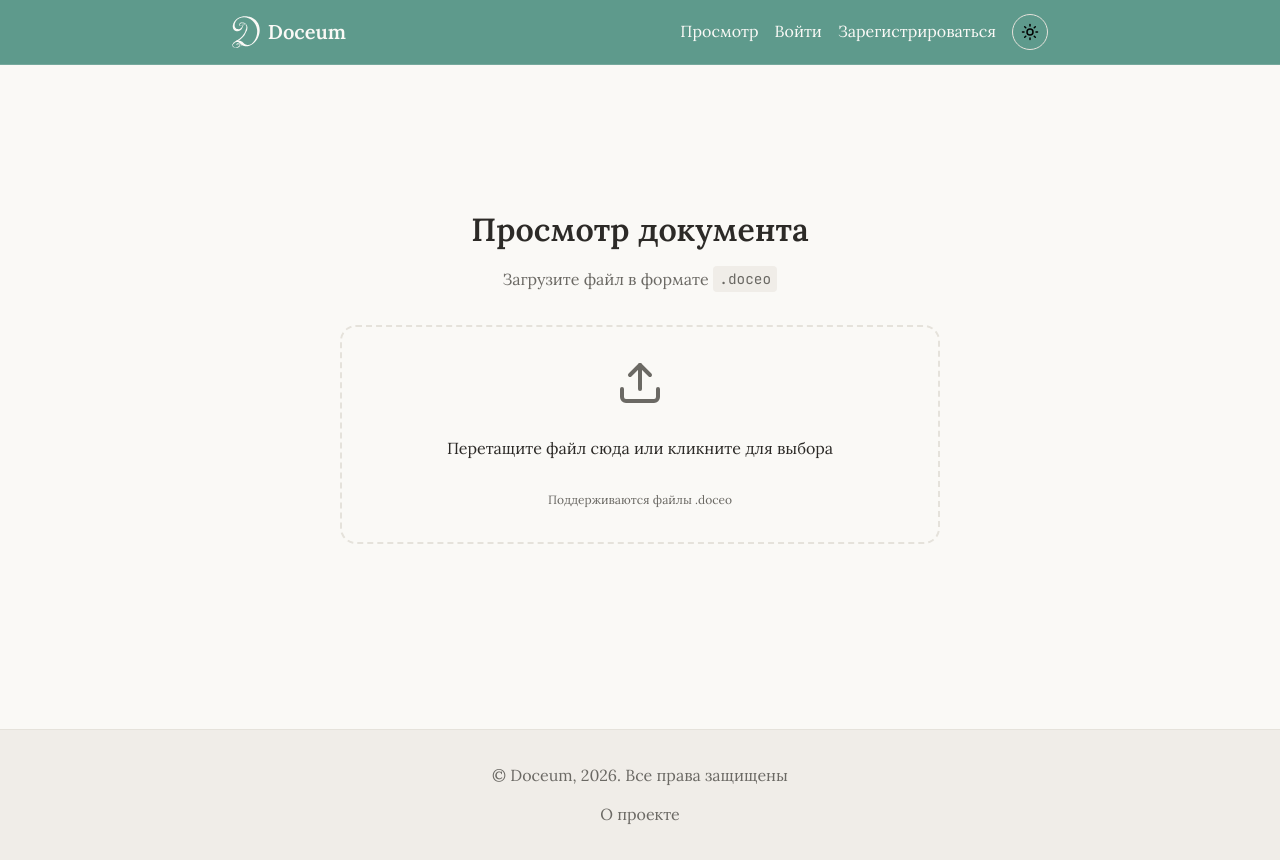
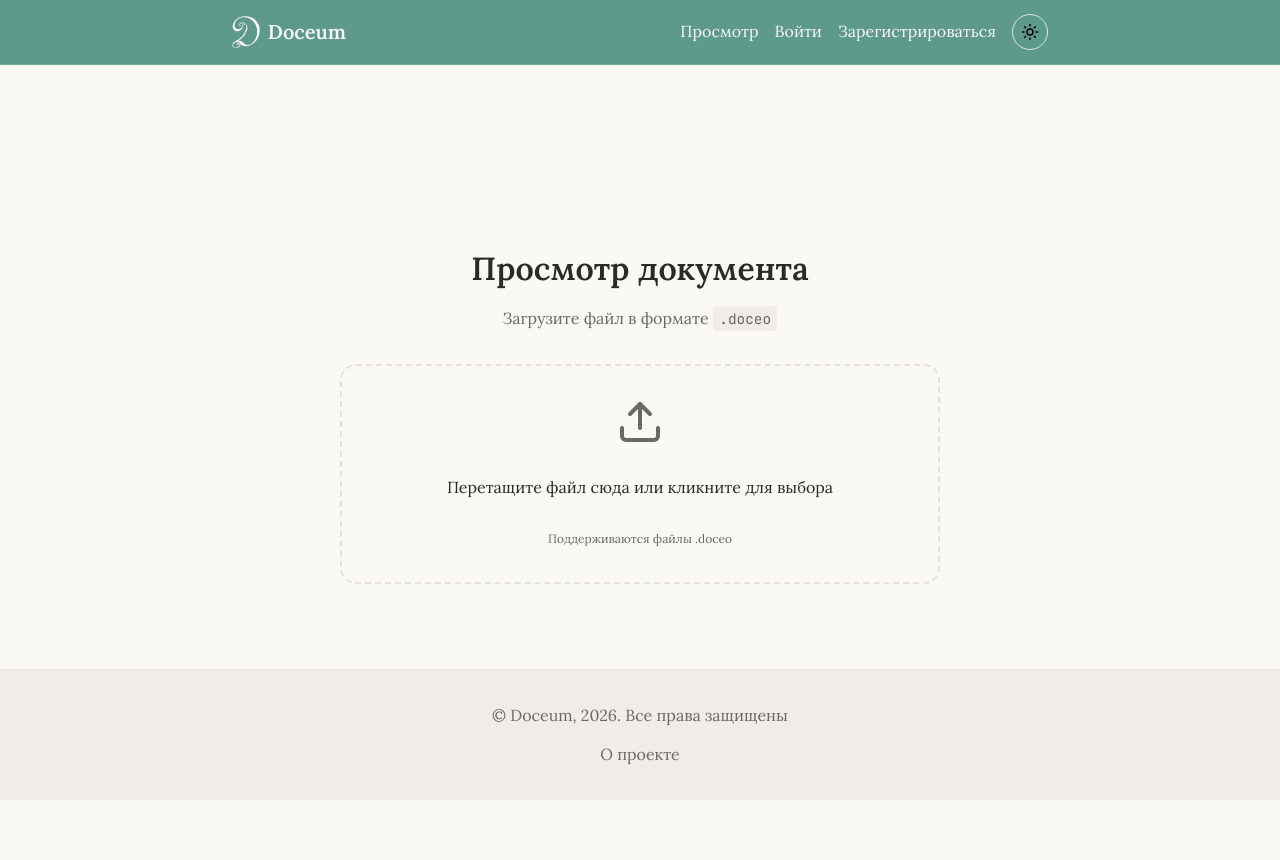
Before and after one commit to Honsage/Doceum, a React (Vite) app in the folder frontend/: page /viewer/local in a window 1280 px wide. After the commit the page ends 800 px from the top, so only its background shows below. Built offline with nearby package versions, Linux system fonts and the light colour scheme; no server answers.

Commit message:
fix(frontend/pages): change indentations to remove empty space

```diff
--- a/frontend/src/pages/viewer/LocalViewerPage.module.css
+++ b/frontend/src/pages/viewer/LocalViewerPage.module.css
@@ -1,9 +1,9 @@
 .page {
-    min-height: calc(100vh - 200px);
+    min-height: auto;
     display: flex;
     align-items: center;
     justify-content: center;
-    padding: 2rem;
+    padding-top: 10rem;
 }
 
 .container {
```
